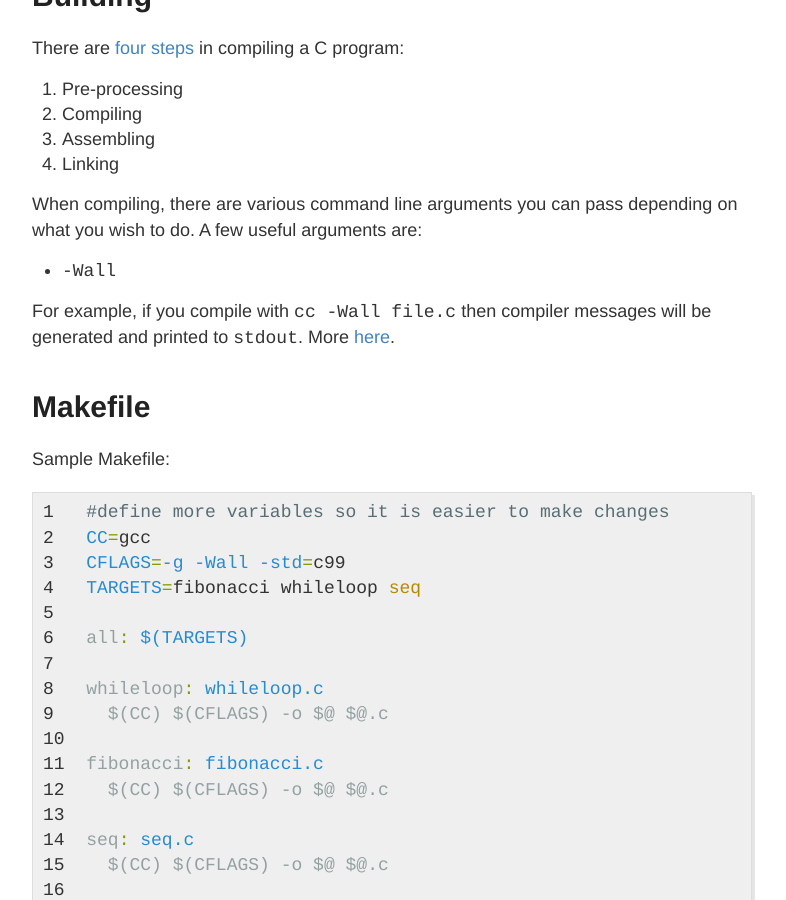
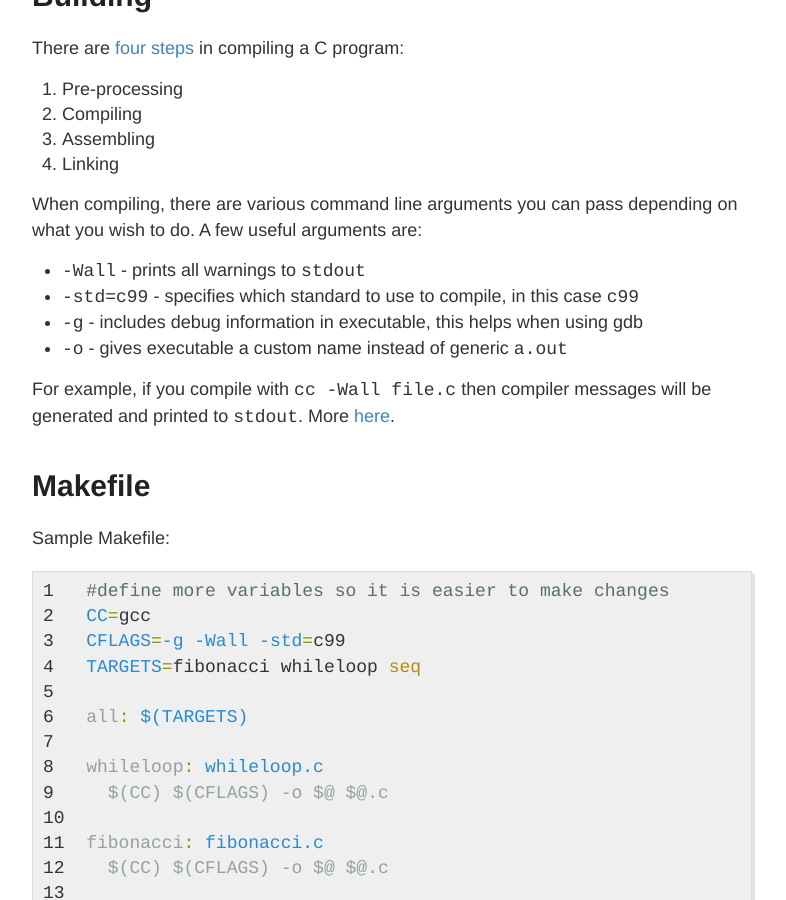
Before and after one commit to gutucristian/gutucristian.github.io, a Jekyll site: the page built from _posts/2019-1-31-C-Programming-Notes.md, in a window 1280 px wide and 900 px high, scrolled down 337 px. Shown: the whole window, without its empty margins (248-1034 px from the left). Built offline with Jekyll 4.4.1, drawn with Linux system fonts in a browser that asks for light colours; our own code applies the rules of GitHub Pages for plain Markdown files.

Commit message:
Update 2019-1-31-C-Programming-Notes.md

```diff
--- a/_posts/2019-1-31-C-Programming-Notes.md
+++ b/_posts/2019-1-31-C-Programming-Notes.md
@@ -9,7 +9,10 @@ There are [four steps](https://www.calleerlandsson.com/the-four-stages-of-compil
 4. Linking
 
 When compiling, there are various command line arguments you can pass depending on what you wish to do. A few useful arguments are:
-- `-Wall`
+- `-Wall` - prints all warnings to `stdout`
+- `-std=c99` - specifies which standard to use to compile, in this case `c99`
+- `-g` - includes debug information in executable, this helps when using gdb
+- `-o` - gives executable a custom name instead of generic `a.out`
 
 For example, if you compile with `cc -Wall file.c` then compiler messages will be generated and printed to `stdout`. More [here](https://www.rapidtables.com/code/linux/gcc/gcc-wall.html).
 
```
